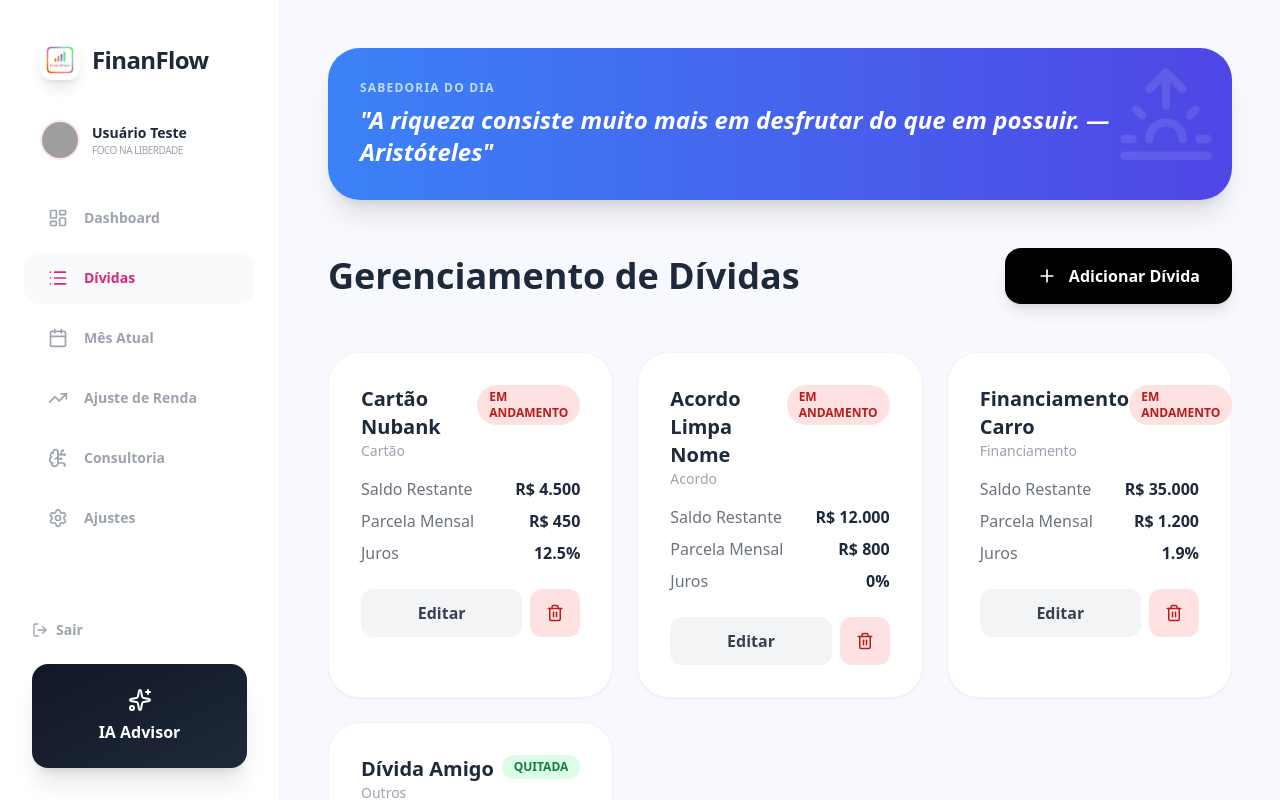
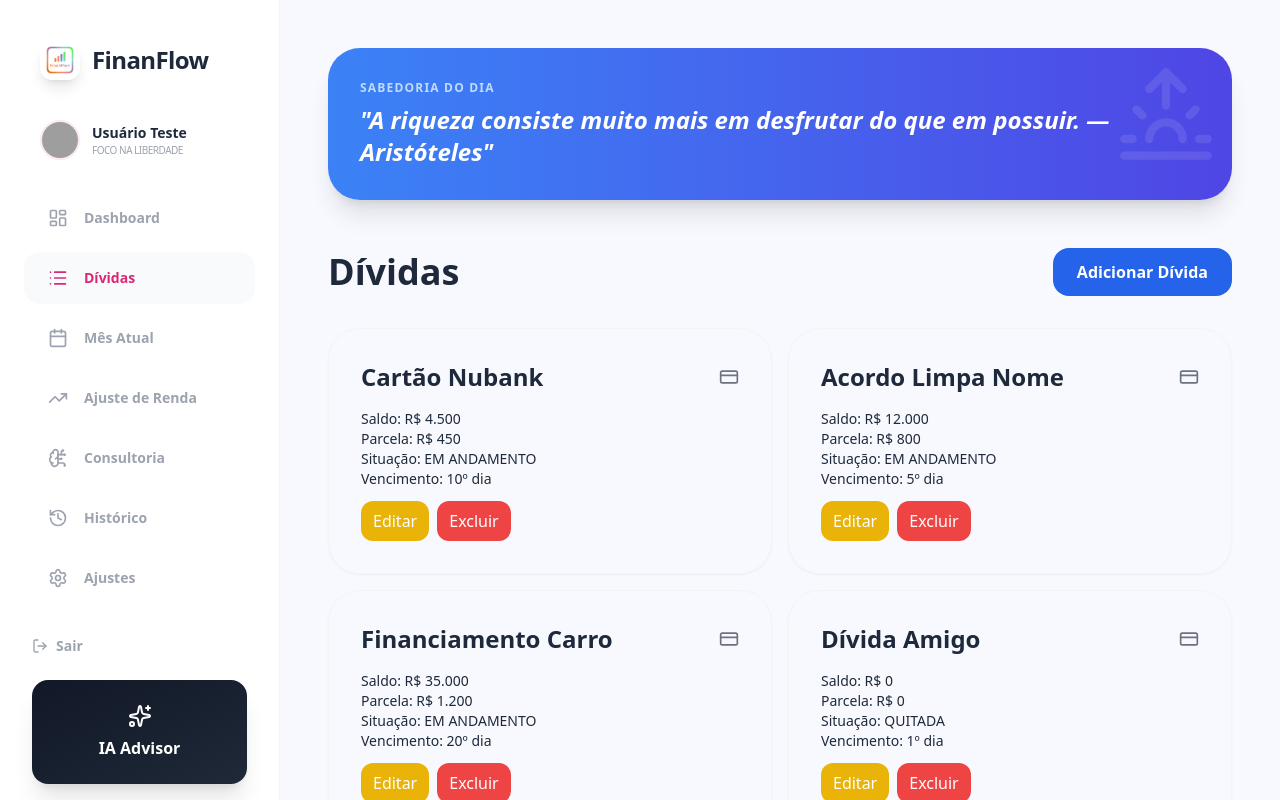
Before and after one commit to jxvrmsqt/FinanFlow, a React (Vite) app: page / in a window 1280 px wide. Both pictures are taken after a click on the button "Dívidas". Shown: the top 800 px of the page. Built offline with nearby package versions, Linux system fonts and the light colour scheme; grey boxes are pictures that could not be loaded.

Commit message:
fix: build error

```diff
--- a/App.tsx
+++ b/App.tsx
@@ -221,6 +221,47 @@ const App: React.FC = () => {
       setTimeout(() => alert(`Mês encerrado! Excedente aplicado automaticamente.`), 500); setActiveTab('home');
   };
 
+  const resetDebtForm = () => {
+    setDebtForm({
+      name: '',
+      totalBalance: '',
+      monthlyInstallment: '',
+      type: 'Cartão',
+      dueDate: '10',
+      interestRate: '0',
+      isAgreement: false,
+      hasInstallments: true,
+      installmentsCount: '',
+      status: 'EM ANDAMENTO'
+    });
+    setIsEditingDebt(false);
+  };
+
+  const handleEditDebt = (debt: Debt) => {
+    setDebtForm({
+      id: debt.id,
+      name: debt.name,
+      totalBalance: debt.totalBalance.toString(),
+      monthlyInstallment: debt.monthlyInstallment.toString(),
+      type: debt.type,
+      dueDate: debt.dueDate.toString(),
+      interestRate: debt.interestRate.toString(),
+      isAgreement: debt.isAgreement,
+      hasInstallments: debt.remainingInstallments > 0,
+      installmentsCount: debt.remainingInstallments.toString(),
+      status: debt.status
+    });
+    setIsEditingDebt(true);
+    setShowDebtModal(true);
+  };
+
+  const handleDeleteDebt = (id: string) => {
+    const filtered = data.debts.filter(d => d.id !== id);
+    const newState = { ...data, debts: filtered };
+    setData(newState);
+    localStorage.setItem('finanflow_data', JSON.stringify(newState));
+  };
+
   if (!currentUser) {
       return (
           <div className="min-h-screen bg-[#f8f9fe] flex items-center justify-center p-6">
@@ -287,7 +328,7 @@ const App: React.FC = () => {
           <h1 className="text-2xl font-black tracking-tight">FinanFlow</h1>
         </div>
         <div className="px-10 mb-8 flex items-center gap-3">
-            <img src={currentUser.avatar} className="w-10 h-10 rounded-full border-2 border-pink-100" />
+            <img src={currentUser.avatar || `https://ui-avatars.com/api/?name=${encodeURIComponent(currentUser.name || 'Usuário')}` } className="w-10 h-10 rounded-full border-2 border-pink-100" />
             <div><p className="text-sm font-bold">{currentUser.name}</p><p className="text-[10px] text-gray-400 uppercase tracking-tighter">Foco na Liberdade</p></div>
         </div>
         <div className="flex-1 px-6 space-y-2">
@@ -297,6 +338,7 @@ const App: React.FC = () => {
             { id: 'month', label: 'Mês Atual', icon: <Calendar size={20} /> },
             { id: 'income', label: 'Ajuste de Renda', icon: <TrendingUp size={20} /> },
             { id: 'advisor', label: 'Consultoria', icon: <BrainCircuit size={20} /> },
+            { id: 'history', label: 'Histórico', icon: <History size={20} /> },
             { id: 'settings', label: 'Ajustes', icon: <Settings size={20} /> }
           ].map(tab => (
             <button key={tab.id} onClick={() => setActiveTab(tab.id as any)} className={`w-full flex items-center gap-4 px-6 py-4 rounded-2xl transition-all font-bold text-sm ${activeTab === tab.id ? 'bg-gray-50 text-pink-600' : 'text-gray-400 hover:text-gray-600'}`}>
@@ -333,6 +375,46 @@ const App: React.FC = () => {
             </div>
         </div>
 
+        {showDebtModal && (
+          <div className="fixed inset-0 z-50 bg-black/40 flex items-center justify-center p-4">
+            <div className="bg-white rounded-3xl p-8 w-full max-w-lg shadow-2xl">
+              <div className="flex items-center justify-between mb-4">
+                <h3 className="text-2xl font-black">{isEditingDebt ? 'Editar Dívida' : 'Adicionar Dívida'}</h3>
+                <button onClick={() => setShowDebtModal(false)} className="text-gray-500 hover:text-gray-800 font-bold">Fechar</button>
+              </div>
+              <div className="grid grid-cols-1 gap-4">
+                <input type="text" value={debtForm.name} onChange={e => setDebtForm({...debtForm, name: e.target.value})} className="border p-3 rounded-xl" placeholder="Nome da dívida" />
+                <input type="number" value={debtForm.totalBalance} onChange={e => setDebtForm({...debtForm, totalBalance: e.target.value})} className="border p-3 rounded-xl" placeholder="Valor total" />
+                <input type="number" value={debtForm.monthlyInstallment} onChange={e => setDebtForm({...debtForm, monthlyInstallment: e.target.value})} className="border p-3 rounded-xl" placeholder="Parcela mensal" />
+                <select value={debtForm.type} onChange={e => setDebtForm({...debtForm, type: e.target.value})} className="border p-3 rounded-xl">
+                  <option value="Cartão">Cartão</option>
+                  <option value="Empréstimo">Empréstimo</option>
+                  <option value="Financiamento">Financiamento</option>
+                  <option value="Acordo">Acordo</option>
+                  <option value="Outros">Outros</option>
+                </select>
+                <div className="grid grid-cols-2 gap-4">
+                  <input type="number" value={debtForm.dueDate} onChange={e => setDebtForm({...debtForm, dueDate: e.target.value})} className="border p-3 rounded-xl" placeholder="Dia do vencimento" />
+                  <input type="number" value={debtForm.interestRate} onChange={e => setDebtForm({...debtForm, interestRate: e.target.value})} className="border p-3 rounded-xl" placeholder="Juros (%)" />
+                </div>
+                <div className="flex items-center gap-3">
+                  <label className="inline-flex items-center gap-2"><input type="checkbox" checked={debtForm.isAgreement} onChange={e => setDebtForm({...debtForm, isAgreement: e.target.checked})} />Acordo</label>
+                  <label className="inline-flex items-center gap-2"><input type="checkbox" checked={debtForm.hasInstallments} onChange={e => setDebtForm({...debtForm, hasInstallments: e.target.checked})} />Possui parcelas</label>
+                </div>
+                {debtForm.hasInstallments && <input type="number" value={debtForm.installmentsCount} onChange={e => setDebtForm({...debtForm, installmentsCount: e.target.value})} className="border p-3 rounded-xl" placeholder="Número de parcelas" />}
+                <select value={debtForm.status} onChange={e => setDebtForm({...debtForm, status: e.target.value as Debt['status']})} className="border p-3 rounded-xl">
+                  <option value="EM ANDAMENTO">EM ANDAMENTO</option>
+                  <option value="QUITADA">QUITADA</option>
+                </select>
+              </div>
+              <div className="flex justify-end gap-3 mt-6">
+                <button onClick={() => setShowDebtModal(false)} className="px-5 py-3 border rounded-xl">Cancelar</button>
+                <button onClick={handleSaveDebt} className="px-5 py-3 bg-blue-600 text-white rounded-xl">Salvar</button>
+              </div>
+            </div>
+          </div>
+        )}
+
         {activeTab === 'home' && (
           <div className="space-y-12">
             <section className="grid grid-cols-1 md:grid-cols-4 gap-6">
@@ -354,6 +436,61 @@ const App: React.FC = () => {
               <div className="flex gap-6"><Sparkles size={32} className="text-indigo-200" /><div><h3 className="font-bold text-xl mb-4">Análise Estratégica da IA</h3><p className="text-indigo-100 leading-relaxed whitespace-pre-wrap">{aiAdvice}</p></div></div>
             </div>}
           </div>
+        )}
+
+        {activeTab === 'debts' && (
+          <div className="space-y-8">
+            <div className="flex flex-col md:flex-row md:justify-between md:items-center gap-4">
+              <h2 className="text-4xl font-black">Dívidas</h2>
+              <button onClick={() => { resetDebtForm(); setShowDebtModal(true); }} className="px-6 py-3 bg-blue-600 text-white rounded-2xl font-bold">Adicionar Dívida</button>
+            </div>
+            <div className="grid grid-cols-1 md:grid-cols-2 gap-4">
+              {data.debts.length === 0 && <p className="text-gray-500">Nenhuma dívida cadastrada.</p>}
+              {data.debts.map(debt => (
+                <Card key={debt.id} title={debt.name} icon={<CreditCard size={20} />} className="border p-4">
+                  <p className="text-sm">Saldo: R$ {debt.totalBalance.toLocaleString('pt-BR')}</p>
+                  <p className="text-sm">Parcela: R$ {debt.monthlyInstallment.toLocaleString('pt-BR')}</p>
+                  <p className="text-sm">Situação: {debt.status}</p>
+                  <p className="text-sm">Vencimento: {debt.dueDate}º dia</p>
+                  <div className="mt-3 flex gap-2">
+                    <button onClick={() => handleEditDebt(debt)} className="px-3 py-2 bg-yellow-500 text-white rounded-xl">Editar</button>
+                    <button onClick={() => handleDeleteDebt(debt.id)} className="px-3 py-2 bg-red-500 text-white rounded-xl">Excluir</button>
+                  </div>
+                </Card>
+              ))}
+            </div>
+          </div>
+        )}
+
+        {activeTab === 'month' && (
+          <Card title="Fechamento de Mês" icon={<Calendar size={24} />} className="bg-white">
+            <p className="text-gray-600 mb-4">Saldo atual: R$ {totals.surplus.toLocaleString('pt-BR')}</p>
+            <p className="text-gray-600 mb-4">Despesa fixa paga: R$ {totals.paidFixedExpenses.toLocaleString('pt-BR')}</p>
+            <p className="text-gray-600 mb-4">Despesas fixas pendentes: R$ {totals.unpaidFixedExpenses.toLocaleString('pt-BR')}</p>
+            <button onClick={handleCloseMonth} className="px-6 py-3 bg-green-600 text-white rounded-2xl font-bold">Encerrar Mês</button>
+          </Card>
+        )}
+
+        {activeTab === 'advisor' && (
+          <Card title="Consultoria" icon={<BrainCircuit size={24} />} className="bg-white">
+            <p className="text-gray-600 mb-4">Peça uma análise de inteligência financeira baseada na sua situação atual.</p>
+            <button onClick={handleGetAdvice} className="px-6 py-3 bg-purple-600 text-white rounded-2xl font-bold">Obter aconselhamento</button>
+            {loadingAdvice && <p className="text-gray-500 mt-3">Buscando...</p>}
+            {aiAdvice && <p className="text-gray-800 mt-3 whitespace-pre-wrap">{aiAdvice}</p>}
+          </Card>
+        )}
+
+        {activeTab === 'history' && (
+          <Card title="Histórico" icon={<History size={24} />} className="bg-white">
+            <div className="space-y-2">
+              {data.history.length === 0 ? <p className="text-gray-500">Sem histórico ainda.</p> : data.history.map((item, idx) => (
+                <div key={idx} className="border-b pb-2">
+                  <p className="text-sm font-bold">{item.date}</p>
+                  <p className="text-sm">Saldo: R$ {item.balance.toLocaleString('pt-BR')}</p>
+                </div>
+              ))}
+            </div>
+          </Card>
         )}
 
         {activeTab === 'settings' && (
```
